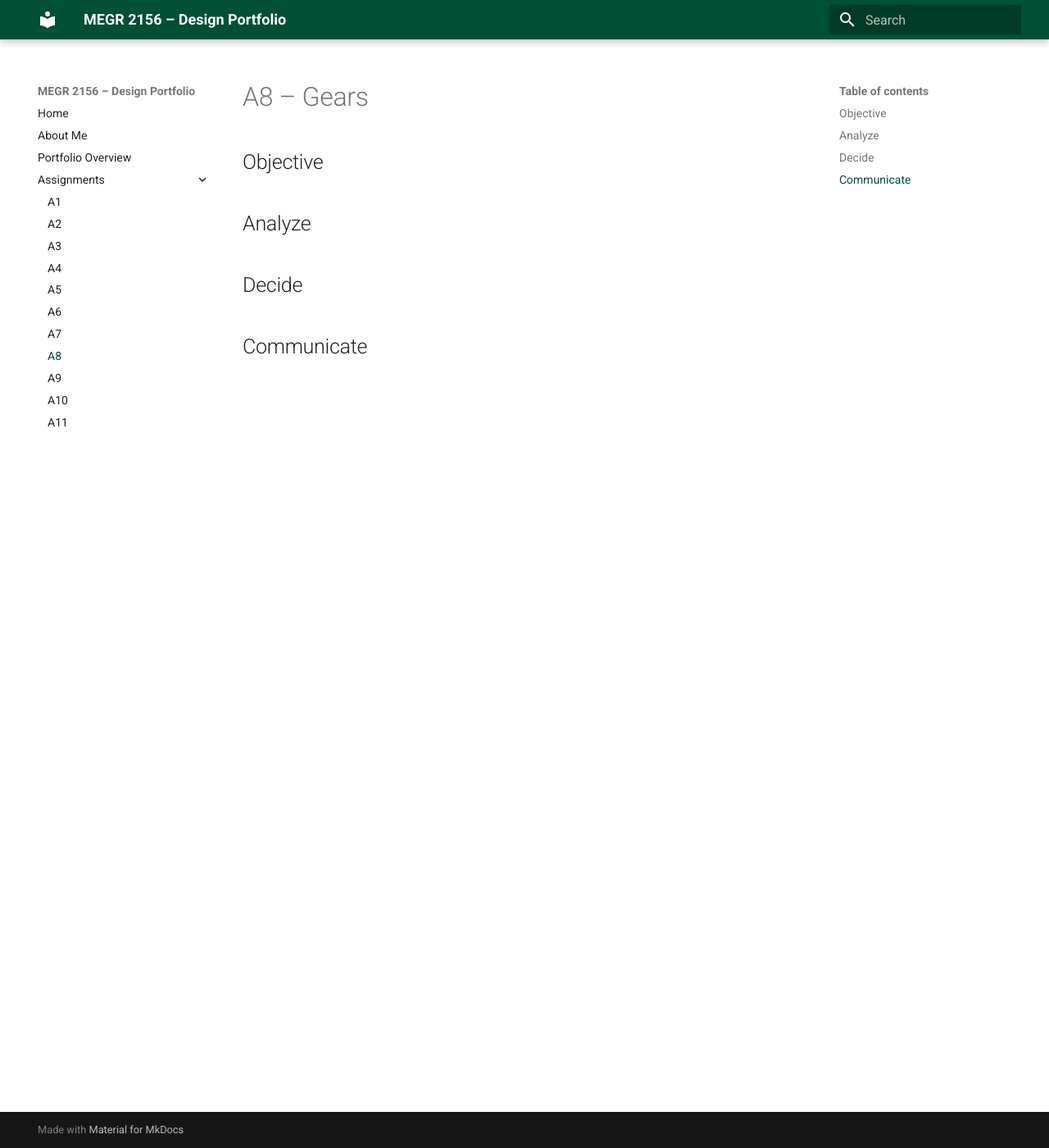
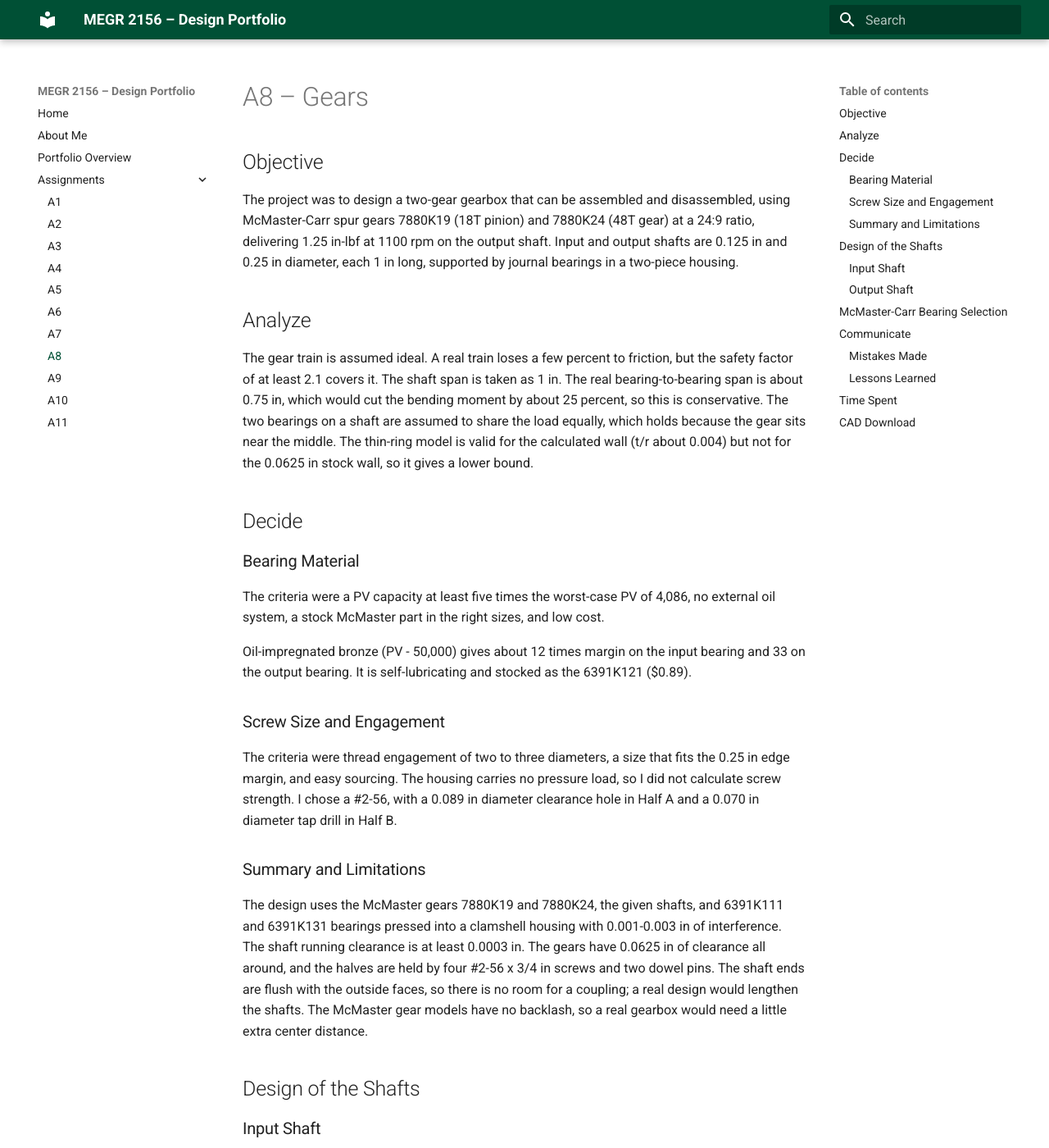
Before and after one commit to evakstewart/megr2156-portfolio, an MkDocs documentation site: the page built from docs/assignments/A08/index.md, in a window 1280 px wide and 1400 px high. Shown: the whole window at 82% size. Built offline with MkDocs 1.6.1 and Material for MkDocs 9.7.7, drawn with Linux system fonts in a browser that asks for light colours; some of the changed text lies outside the part shown.

Commit message:
Update A8 index.md

```diff
--- a/docs/assignments/A08/index.md
+++ b/docs/assignments/A08/index.md
@@ -2,11 +2,58 @@
 
 ## Objective
 
+The project was to design a two-gear gearbox that can be assembled and disassembled, using McMaster-Carr spur gears 7880K19 (18T pinion) and 7880K24 (48T gear) at a 24:9 ratio, delivering 1.25 in-lbf at 1100 rpm on the output shaft. Input and output shafts are 0.125 in and 0.25 in diameter, each 1 in long, supported by journal bearings in a two-piece housing.
 
 ## Analyze
 
+The gear train is assumed ideal. A real train loses a few percent to friction, but the safety factor of at least 2.1 covers it.
+The shaft span is taken as 1 in. The real bearing-to-bearing span is about 0.75 in, which would cut the bending moment by about 25 percent, so this is conservative. The two bearings on a shaft are assumed to share the load equally, which holds because the gear sits near the middle.
+The thin-ring model is valid for the calculated wall (t/r about 0.004) but not for the 0.0625 in stock wall, so it gives a lower bound.
 
 ## Decide
 
+### Bearing Material
+
+The criteria were a PV capacity at least five times the worst-case PV of 4,086, no external oil system, a stock McMaster part in the right sizes, and low cost.
+
+Oil-impregnated bronze (PV - 50,000) gives about 12 times margin on the input bearing and 33 on the output bearing. It is self-lubricating and stocked as the 6391K121 ($0.89).
+
+### Screw Size and Engagement
+
+The criteria were thread engagement of two to three diameters, a size that fits the 0.25 in edge margin, and easy sourcing. The housing carries no pressure load, so I did not calculate screw strength.
+I chose a #2-56, with a 0.089 in diameter clearance hole in Half A and a 0.070 in diameter tap drill in Half B.
+
+### Summary and Limitations
+
+The design uses the McMaster gears 7880K19 and 7880K24, the given shafts, and 6391K111 and 6391K131 bearings pressed into a clamshell housing with 0.001-0.003 in of interference. The shaft running clearance is at least 0.0003 in. The gears have 0.0625 in of clearance all around, and the halves are held by four #2-56 x 3/4 in screws and two dowel pins.
+The shaft ends are flush with the outside faces, so there is no room for a coupling; a real design would lengthen the shafts. The McMaster gear models have no backlash, so a real gearbox would need a little extra center distance.
+
+## Design of the Shafts
+
+### Input Shaft
+
+### Output Shaft
+
+## McMaster-Carr Bearing Selection
+
 
 ## Communicate
+
+### Mistakes Made
+
+Early on, I assumed the gear had 24 teeth (from the ratio 24:9); after reading the McMaster pages, the real gear is 48-tooth, so the tangential force is 2.5 lbf, not what I first computed.
+I first estimated the bearing-to-bearing span as 0.57 in; the correct value is 0.75 in (1 in shaft - 0.25 in bearing. I used L = 1 in anyway for a conservative result.
+
+### Lessons Learned
+
+Bearing wall thickness from load is tiny (0.0005 in); real thickness is set by stock availability, press-fit, and handling.
+
+Keep the housing length and shaft length consistent: shafts equal to housing length leave no stick-out for the load.
+
+The split plane location decides everything about assembly: where bearings are retained, where dowels go, and how the gears get in.
+
+## Time Spent
+
+I spent a total time of around 4 hours completing this assignment, majority of it was spent on hand calculations and getting the SolidWorks model completed.
+
+## CAD Download
```
